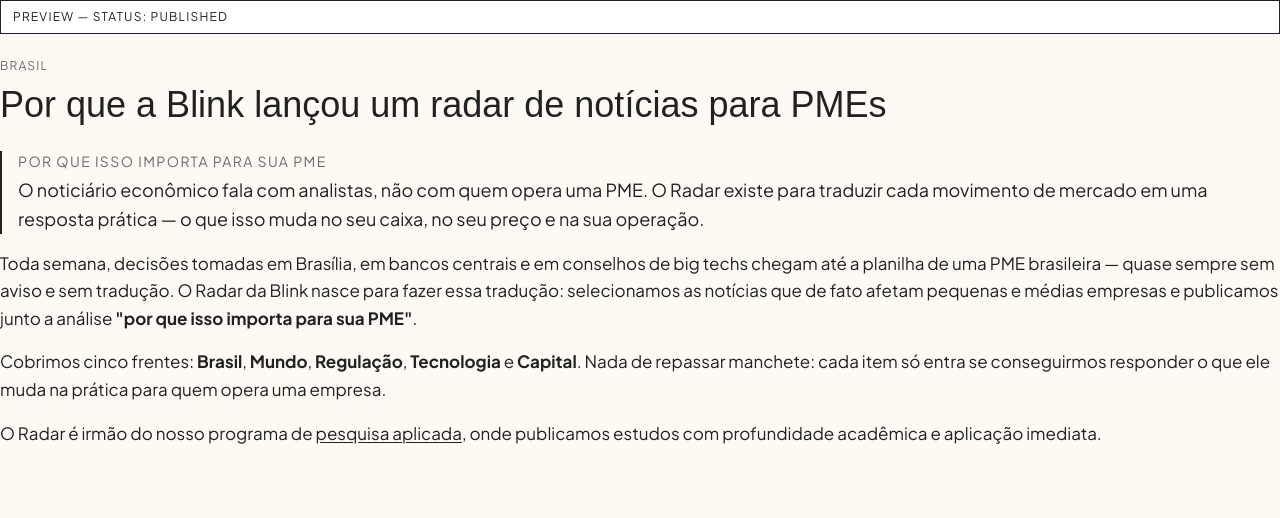
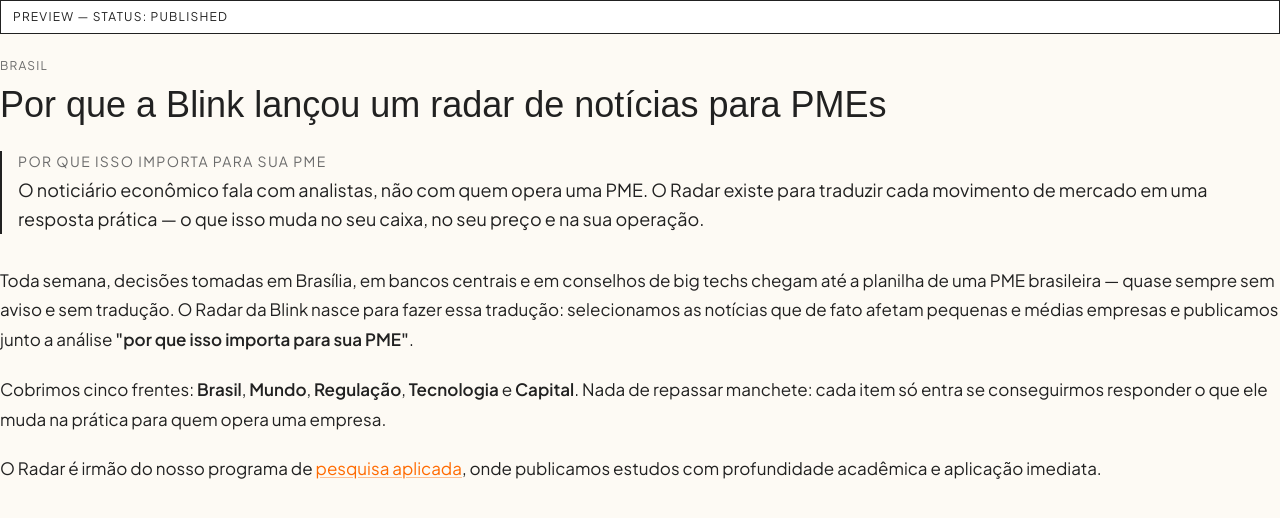
Before and after one commit to Ln-Carvalho/blink-press, a Next.js app: page /preview/radar/2026-06-10-por-que-a-blink-lancou-um-radar-para-pmes in a window 1280 px wide. Shown: the top 518 px of the page. Built offline with nearby package versions, Linux system fonts and the light colour scheme; no server answers; a web font is replaced by a local one.

Commit message:
feat(ui): Prose de leitura e newsletter na identidade Blink

```diff
--- a/components/NewsletterForm.tsx
+++ b/components/NewsletterForm.tsx
@@ -19,17 +19,17 @@
   if (state === 'ok') return <p className="text-sm">Pronto — você vai receber o radar da semana. 📬</p>;
 
   return (
-    <form onSubmit={submit} className="flex gap-2">
+    <form onSubmit={submit} className="flex flex-col gap-2 sm:flex-row">
       <input
         type="email" required value={email} onChange={(e) => setEmail(e.target.value)}
         placeholder="seu@email.com.br"
-        className="flex-1 border border-line bg-white px-3 py-2 text-sm rounded-none focus:outline-none focus:border-ink"
+        className="flex-1 min-h-[44px] rounded-full border border-line bg-white px-4 text-sm focus:outline-none focus:border-orange focus:ring-1 focus:ring-orange"
       />
       <button type="submit" disabled={state === 'loading'}
-        className="bg-ink text-paper px-4 py-2 text-sm disabled:opacity-50">
+        className="brand-gradient min-h-[44px] rounded-full px-6 text-sm font-semibold text-white transition hover:opacity-90 disabled:opacity-50">
         {state === 'loading' ? 'Enviando…' : 'Assinar'}
       </button>
-      {state === 'error' && <p className="text-sm text-red-700 self-center">Falhou — tente de novo.</p>}
+      {state === 'error' && <p className="text-sm text-red self-center">Falhou — tente de novo.</p>}
     </form>
   );
 }
--- a/components/Prose.tsx
+++ b/components/Prose.tsx
@@ -1,6 +1,17 @@
 export default function Prose({ children }: { children: React.ReactNode }) {
   return (
-    <div className="[&_h2]:font-display [&_h2]:text-2xl [&_h2]:mt-10 [&_h2]:mb-3 [&_p]:my-4 [&_p]:leading-relaxed [&_a]:underline [&_a]:underline-offset-2 [&_ul]:list-disc [&_ul]:pl-6 [&_li]:my-1">
+    <div
+      className="
+        mt-8 text-[1.0625rem] leading-[1.75] text-ink
+        [&_h2]:font-display [&_h2]:text-2xl [&_h2]:font-semibold [&_h2]:mt-12 [&_h2]:mb-3 [&_h2]:leading-snug
+        [&_h3]:font-display [&_h3]:text-xl [&_h3]:font-semibold [&_h3]:mt-8 [&_h3]:mb-2
+        [&_p]:my-5
+        [&_a]:text-orange [&_a]:underline [&_a]:underline-offset-2 [&_a]:decoration-orange/40 hover:[&_a]:decoration-orange
+        [&_ul]:list-disc [&_ul]:pl-6 [&_ul]:my-5 [&_ol]:list-decimal [&_ol]:pl-6 [&_ol]:my-5 [&_li]:my-2
+        [&_strong]:font-semibold [&_strong]:text-ink
+        [&_blockquote]:border-l-2 [&_blockquote]:border-orange [&_blockquote]:pl-4 [&_blockquote]:italic [&_blockquote]:text-muted [&_blockquote]:my-6
+      "
+    >
       {children}
     </div>
   );
```
